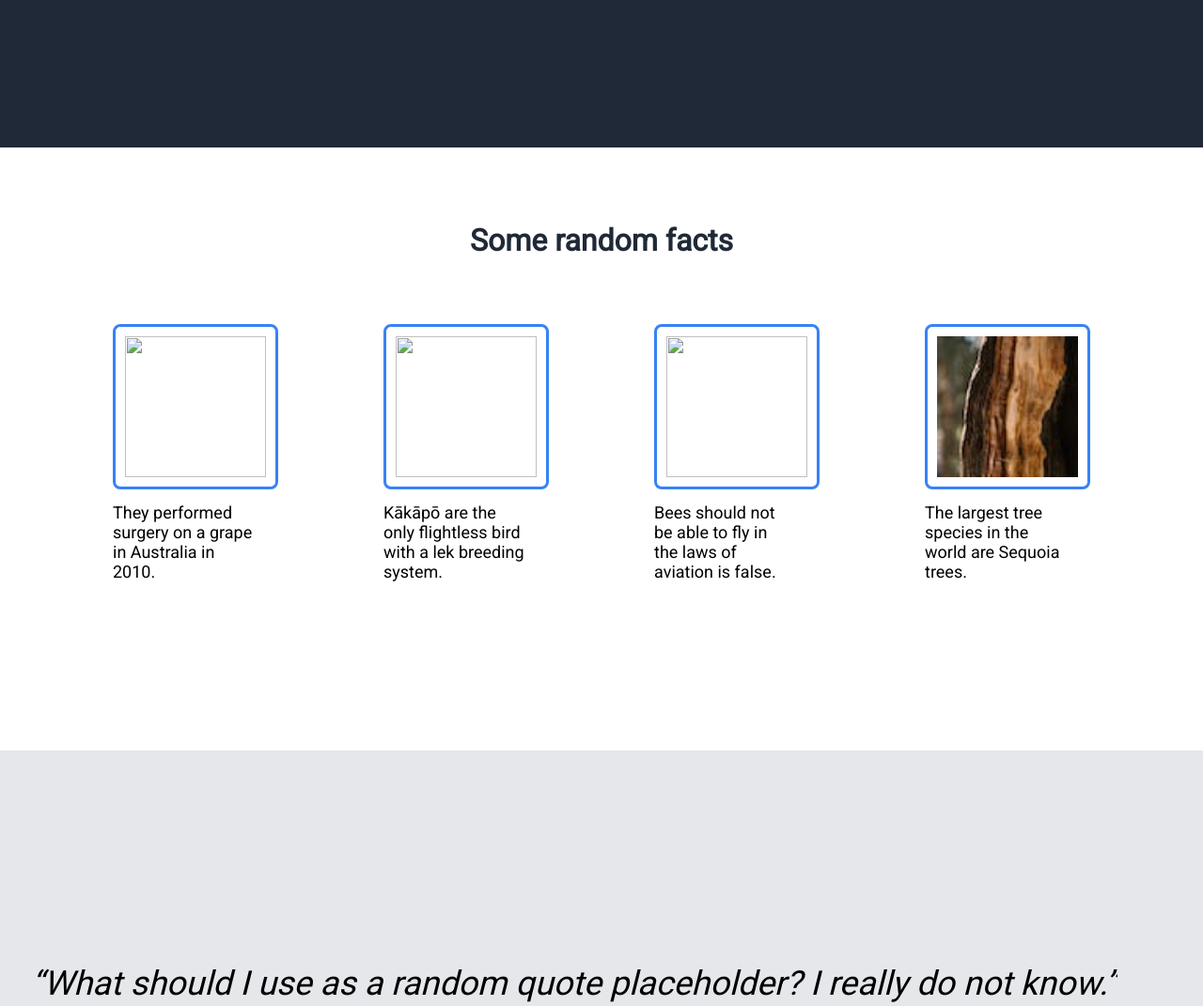
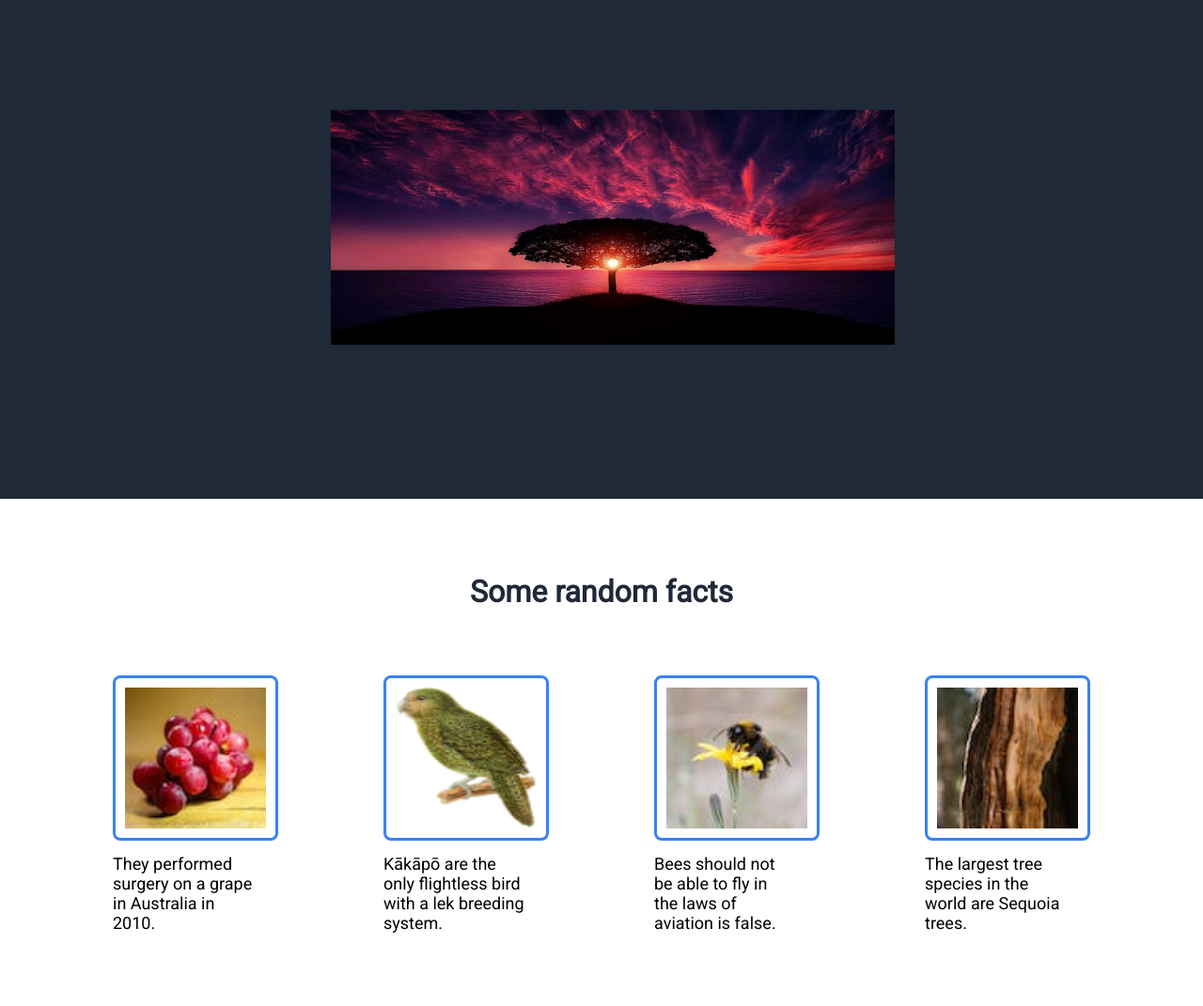
Before and after one commit to rjaranas/landing_page_sol, a plain HTML site: page index.html in a window 1280 px wide. Shown: the part 543-1614 px from the top of the page at 94% size. Drawn offline with Linux system fonts and the light colour scheme; the site is published under a folder, as on GitHub Pages, so addresses that start at the root find nothing.

Commit message:
fix: img directory was incorrect and couldn't be read for most

```diff
--- a/index.html
+++ b/index.html
@@ -23,22 +23,22 @@
                 <button type="button">Sign up</button>
             </div>
             <div class="image-holder">
-                <img class="hero-image" src="/images/hero-image.png" alt="tree sunset">
+                <img class="hero-image" src="images/hero-image.png" alt="tree sunset">
             </div>
     </div>
     <div class="information">
         <h1>Some random facts</h1>
         <div class="card-holder">
             <div class="cards">
-                <img class="card-img" src="/images/pexels-bruno-scramgnon-23042 (1).jpg">
+                <img class="card-img" src="images/pexels-bruno-scramgnon-23042 (1).jpg">
                 <p class="card-text">They performed surgery on a grape in Australia in 2010.</p>
             </div>
             <div class="cards">
-                <img class="card-img k" src="/images/kakapo-6938390_640.png">
+                <img class="card-img k" src="images/kakapo-6938390_640.png">
                 <p class="card-text">Kākāpō are the only flightless bird with a lek breeding system.</p>
             </div>
             <div class="cards">
-                <img class="card-img" src="/images/pexels-manuel-bartsch-5168090.jpg">
+                <img class="card-img" src="images/pexels-manuel-bartsch-5168090.jpg">
                 <p class="card-text">Bees should not be able to fly in the laws of aviation is false.</p>
             </div>
             <div class="cards">
```
